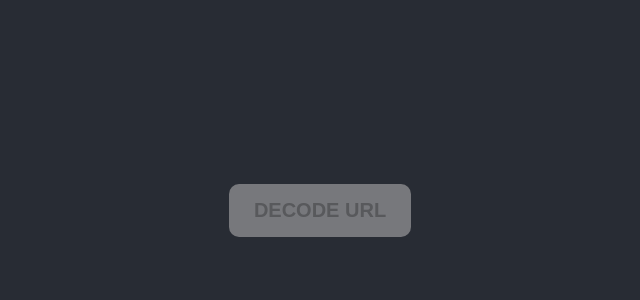
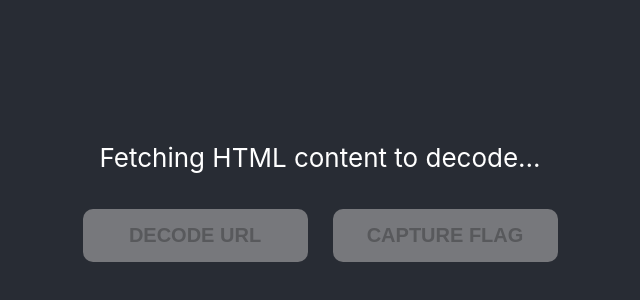
Before and after one commit to ellisaw/capture-the-flag, a React (Create React App) app: page / in a window 1280 px wide. Shown: the part 216-516 px from the top of the page, without its empty margins (320-960 px from the left). Built offline with nearby package versions, Linux system fonts and the light colour scheme; no server answers.

Commit message:
Add flag fetch feature

```diff
--- a/src/App.css
+++ b/src/App.css
@@ -37,8 +37,9 @@
   color: var(--react-blue);
 }
 
-.App-decode-btn {
+.App-btn {
   padding: 15px 25px;
+  width: 225px;
   font-size: 20px;
   text-transform: uppercase;
   background-color: transparent;
@@ -51,14 +52,25 @@
   font-weight: 600;
 }
 
-.App-decode-btn:disabled {
+.App-btn:disabled {
   background-color: var(--disabled-btn-bg);
   color: var(--disabled-btn-fg);
   border: var(--disabled-btn-fg);
 }
 
-.App-decode-btn:enabled:hover {
+.App-btn:enabled:hover {
   background-color: var(--react-blue);
   color: var(--react-grey);
   transition: var(--transition-time);
 }
+
+.App-buttons {
+  display: flex;
+  gap: 25px;
+}
+
+.App-display-text {
+  display: flex;
+  align-items: center;
+  height: 50px;
+}
--- a/src/App.js
+++ b/src/App.js
@@ -5,40 +5,46 @@ import {sourceUrl, nodesData, innermostNodeData} from './data/data.js'
 function App() {
   let [html, setHtml] = useState(); // Source html
   let [decodedUrl, setDecodedUrl] = useState(''); // Destination url
+  let [flag, setFlag] = useState(""); // Flag string
+  let [showUrl, setShowUrl] = useState(true);
+  let [flagDisplayed, setFlagDisplayed] = useState(false);
+  let [loadingText, setLoadingText] = useState("");
 
   useEffect(() => {
     // fetch source html
-    getHtmlFromUrl(sourceUrl)
-    .then(htmlString => {
-      if (htmlString) {
+    setLoadingText("Fetching HTML content to decode...")
+    getPageContentFromUrl(sourceUrl)
+    .then(pageContent => {
+      if (pageContent) {
         console.log("HTML content retrieved successfully:");
         // convert string into html
         const parser = new DOMParser();
-        setHtml(parser.parseFromString(htmlString, 'text/xml'));
+        setHtml(parser.parseFromString(pageContent, 'text/xml'));
+        setLoadingText("")
+
       } else {
-        console.log("Failed to retrieve HTML content.");
+        console.log("Failed to retrieve page content.");
       }
     });
   },[]);
 
-  // get source html (string) from url
-  const getHtmlFromUrl = async (url) => {
+  const getPageContentFromUrl = async (url) => {
     try {
       const response = await fetch(url);
       if (!response.ok) {
         throw new Error(`HTTP error! status: ${response.status}`);
       }
-      const htmlContent = await response.text();
-      return htmlContent;
+      const pageContent = await response.text();
+      return pageContent;
     } catch (error) {
       console.error("Error fetching HTML:", error);
       return null;
     }
   }
 
+  // decode the url hidden in the html
   const decodeUrl = () => {
     let tagQuery = ""
-
     // filter nodes data for nodes that fit the attribute criteria
     for (let data of nodesData) {
       // build query as nested elements get deeper
@@ -70,11 +76,45 @@ function App() {
     setDecodedUrl(urlStr)
   }
 
+  // capture the flag (word) from decoded url
+  const captureFlag = async () => {
+    setShowUrl(false);
+    setLoadingText("Fetching flag...")
+    await getPageContentFromUrl(decodedUrl)
+    .then((f) => {
+      const timeout = f.length * 500;
+      let i = 0, str = ""
+      // Every 1/2 second, add another letter from flag to the display
+      const interval = setInterval(() => {
+        if (i < f.length) {
+          str += f[i];
+          setFlag(str);
+          i++;
+        }
+      }, 500)
+
+      // Stop interval after all letters have been displayed
+      setTimeout(() => {
+        clearInterval(interval)
+      }, timeout)
+
+      // Set boolean to disable button
+      setFlagDisplayed(true);
+
+    });
+    setLoadingText("")
+  }
+
 
   return (
     <div className="App">
       <header className="App-header">
-        <p>
+        {
+          showUrl
+          ? <p className="App-display-text">
+            {
+              decodedUrl
+              ?
               <a
                 className="App-link"
                 href={decodedUrl}
@@ -82,17 +122,80 @@ function App() {
               >
                 {decodedUrl}
               </a>
+              : loadingText
+            }
           </p>
+          : <p className="App-display-text">
+            {flag ? flag : "Fetching flag..."}
+          </p>
+        }
+        <div className="App-buttons">
           <button
-          className="App-decode-btn"
+            className="App-btn"
             disabled={!html || decodedUrl}
             onClick={() => decodeUrl()}
           >
             Decode URL
             </button>
+          <button
+            className="App-btn"
+            disabled={!decodedUrl || flag}
+            onClick={() => captureFlag()}
+          >
+            Capture Flag
+          </button>
+        </div>
       </header>
     </div>
   );
 }
 
 export default App;
+
+
+// import { useEffect, useState } from "react";
+// import "./styles.css";
+
+//   export default function App() {
+//     const flagUrl = "https://wgg522pwivhvi5gqsn675gth3q0otdja.lambda-url.us-east-1.on.aws/686f72";
+
+//   let [flag, setFlag] = useState()
+//   // When document loads, fetch url
+//   useEffect(() => {
+//     fetchFlagFromUrl(flagUrl)
+//     .then(str => {
+//       for (let i = 0; i < str.length; i++) {
+//         // set timeout
+//         const timer = setTimeout(() => {
+
+//         // add character to string
+//         setFlag(flag + str[i])
+//         }, 2000)
+//       }
+
+//     })
+//     .then(() => {
+
+//     })
+//   }, []);
+
+//   const fetchFlagFromUrl = async (url) => {
+//     try {
+//     const response =  await fetch(url)
+//     if (response.ok) {
+//         const htmlContent = await response.text()
+//         return htmlContent
+//       } else {
+//         console.log("Error fetching url");
+//       }
+//     } catch (err) {
+//       console.error("Error fetching html")
+//     }
+//   }
+
+//   return (
+//     <div>
+//       <p>{flag ? flag : "Loading..."}</p>
+//     </div>
+//   );
+// }
```
Lines whose indentation alone changed are shown as unchanged.
